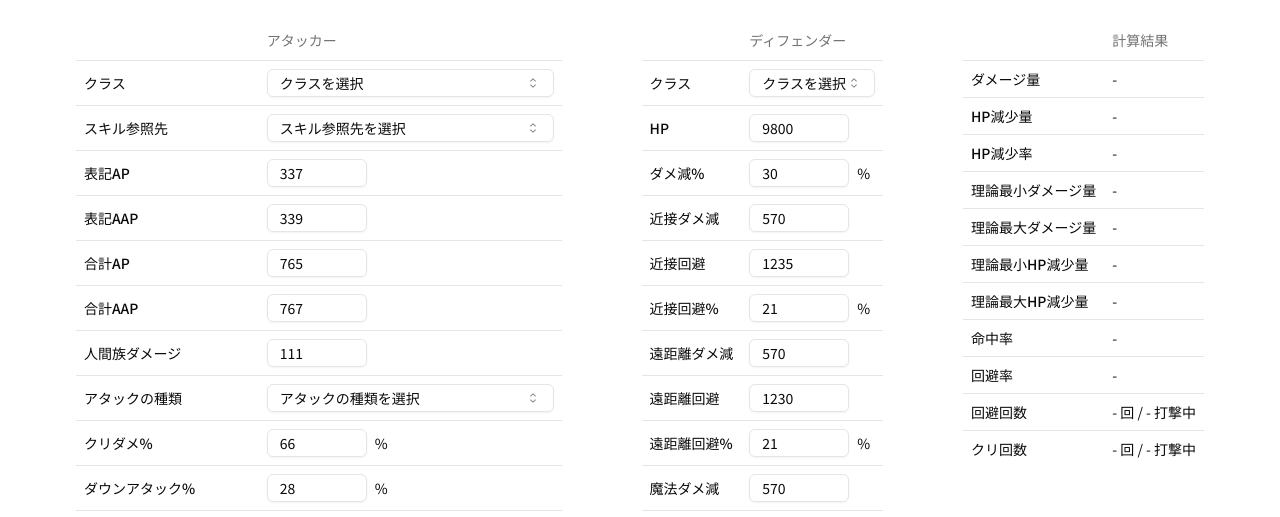
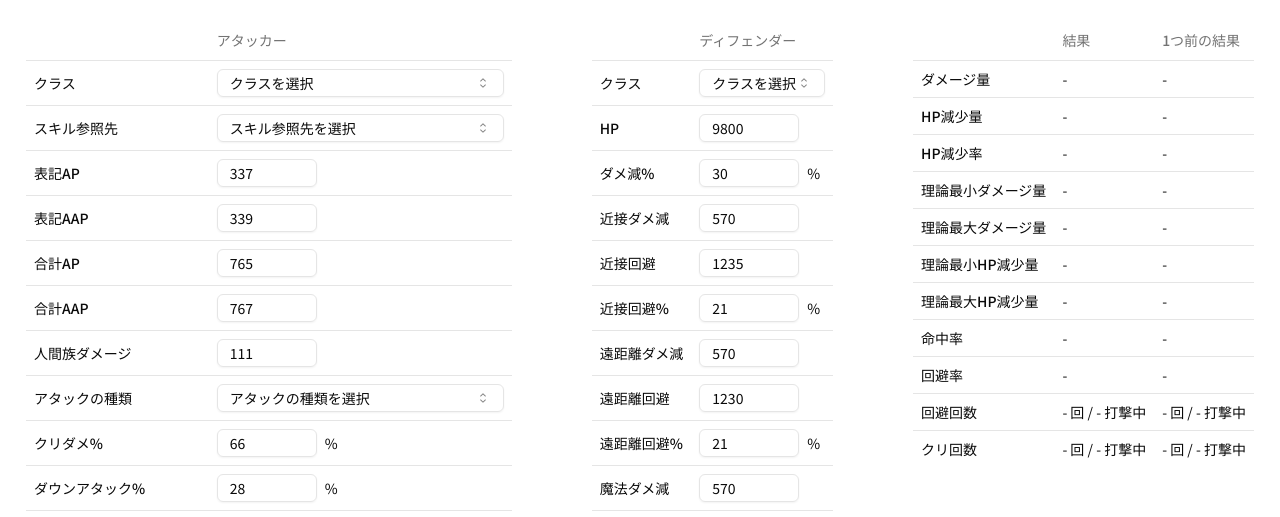
Before and after one commit to Lejenay/bdo-pvp-dmg-calc, a Next.js app: page / in a window 1280 px wide. Shown: the top 517 px of the page. Built offline with nearby package versions, Linux system fonts and the light colour scheme; no server answers; what hono would draw is missing.

Commit message:
feat: prev result table

```diff
--- a/app/infoPanel.tsx
+++ b/app/infoPanel.tsx
@@ -5,7 +5,7 @@ import DefenderTable from "./defender-table";
 import { useEffect, useState } from "react";
 import { initialAttackerData } from "@/static/init-attacker-data";
 import { Button } from "@/components/ui/button";
-import { useGetDamage } from "@/hooks/use-get-damage";
+import { DamageCalculationResultType, useGetDamage } from "@/hooks/use-get-damage";
 import { initialDefenderData } from "@/static/init-defender-data";
 import { toast } from "@/hooks/use-toast";
 import ResultTable from "./result-table";
@@ -13,6 +13,8 @@ import ResultTable from "./result-table";
 const InfoPanel = () => {
   const [attackerData, setAttackerData] = useState(initialAttackerData);
   const [defenderData, setDefenderData] = useState(initialDefenderData);
+  const [currentDamageData, setCurrentDamageData] = useState<DamageCalculationResultType>();
+  const [previousDamageData, setPreviousDamageData] = useState<DamageCalculationResultType>();
 
   const handleAttackerInputChange =
     (key: string, value: string | number) => {
@@ -53,6 +55,13 @@ const InfoPanel = () => {
   };
 
   useEffect(() => {
+    if (damageData) {
+      setPreviousDamageData(currentDamageData);
+      setCurrentDamageData(damageData);
+    }
+  }, [damageData]);
+
+  useEffect(() => {
     if (error) {
       toast({
         variant: "destructive",
@@ -80,7 +89,7 @@ const InfoPanel = () => {
           {isPending ? "計算中..." : "計算"}
         </Button>
       </div>
-      <ResultTable data={damageData} />
+      <ResultTable curData={currentDamageData} prvData={previousDamageData}/>
     </div>
   );
 }
--- a/app/result-table.tsx
+++ b/app/result-table.tsx
@@ -3,10 +3,11 @@ import { Table, TableHeader, TableRow, TableHead, TableBody, TableCell } from "@
 import { DamageCalculationResultType } from "@/hooks/use-get-damage";
 
 type Props = {
-  data: DamageCalculationResultType | undefined;
+  curData: DamageCalculationResultType | undefined;
+  prvData: DamageCalculationResultType | undefined;
 }
 
-const ResultTable = ({ data }: Props) => {
+const ResultTable = ({ curData, prvData }: Props) => {
   // Helper function to format percentage values
   const formatPercentage = (value: number | undefined) => {
     if (value === undefined) return '-';
@@ -25,53 +26,65 @@ const ResultTable = ({ data }: Props) => {
         <TableHeader>
           <TableRow>
             <TableHead></TableHead>
-            <TableHead>計算結果</TableHead>
+            <TableHead>結果</TableHead>
+            <TableHead>1つ前の結果</TableHead>
           </TableRow>
         </TableHeader>
         <TableBody>
           <TableRow>
             <TableCell className="font-medium">ダメージ量</TableCell>
-            <TableCell>{formatNumber(data?.damage)}</TableCell>
+            <TableCell>{formatNumber(curData?.damage)}</TableCell>
+            <TableCell>{formatNumber(prvData?.damage)}</TableCell>
           </TableRow>
           <TableRow>
             <TableCell className="font-medium">HP減少量</TableCell>
-            <TableCell>{formatNumber(data?.hpLoss)}</TableCell>
+            <TableCell>{formatNumber(curData?.hpLoss)}</TableCell>
+            <TableCell>{formatNumber(prvData?.hpLoss)}</TableCell>
           </TableRow>
           <TableRow>
             <TableCell className="font-medium">HP減少率</TableCell>
-            <TableCell>{formatPercentage(data?.hpLossRate)}</TableCell>
+            <TableCell>{formatPercentage(curData?.hpLossRate)}</TableCell>
+            <TableCell>{formatPercentage(prvData?.hpLossRate)}</TableCell>
           </TableRow>
           <TableRow>
             <TableCell className="font-medium">理論最小ダメージ量</TableCell>
-            <TableCell>{formatNumber(data?.minDamage)}</TableCell>
+            <TableCell>{formatNumber(curData?.minDamage)}</TableCell>
+            <TableCell>{formatNumber(prvData?.minDamage)}</TableCell>
           </TableRow>
           <TableRow>
             <TableCell className="font-medium">理論最大ダメージ量</TableCell>
-            <TableCell>{formatNumber(data?.maxDamage)}</TableCell>
+            <TableCell>{formatNumber(curData?.maxDamage)}</TableCell>
+            <TableCell>{formatNumber(prvData?.maxDamage)}</TableCell>
           </TableRow>
           <TableRow>
             <TableCell className="font-medium">理論最小HP減少量</TableCell>
-            <TableCell>{formatNumber(data?.minHpLoss)}</TableCell>
+            <TableCell>{formatNumber(curData?.minHpLoss)}</TableCell>
+            <TableCell>{formatNumber(prvData?.minHpLoss)}</TableCell>
           </TableRow>
           <TableRow>
             <TableCell className="font-medium">理論最大HP減少量</TableCell>
-            <TableCell>{formatNumber(data?.maxHpLoss)}</TableCell>
+            <TableCell>{formatNumber(curData?.maxHpLoss)}</TableCell>
+            <TableCell>{formatNumber(prvData?.maxHpLoss)}</TableCell>
           </TableRow>
           <TableRow>
             <TableCell className="font-medium">命中率</TableCell>
-            <TableCell>{formatPercentage(data?.hitRate)}</TableCell>
+            <TableCell>{formatPercentage(curData?.hitRate)}</TableCell>
+            <TableCell>{formatPercentage(prvData?.hitRate)}</TableCell>
           </TableRow>
           <TableRow>
             <TableCell className="font-medium">回避率</TableCell>
-            <TableCell>{formatPercentage(data?.evasionRate)}</TableCell>
+            <TableCell>{formatPercentage(curData?.evasionRate)}</TableCell>
+            <TableCell>{formatPercentage(prvData?.evasionRate)}</TableCell>
           </TableRow>
           <TableRow>
             <TableCell className="font-medium">回避回数</TableCell>
-            <TableCell>{formatNumber(data?.evasionCount)} 回 / {formatNumber(data?.skillDamageHitTimes)} 打撃中</TableCell>
+            <TableCell>{formatNumber(curData?.evasionCount)} 回 / {formatNumber(curData?.skillDamageHitTimes)} 打撃中</TableCell>
+            <TableCell>{formatNumber(prvData?.evasionCount)} 回 / {formatNumber(prvData?.skillDamageHitTimes)} 打撃中</TableCell>
           </TableRow>
           <TableRow>
             <TableCell className="font-medium">クリ回数</TableCell>
-            <TableCell>{formatNumber(data?.criticalCount)} 回 / {formatNumber(data?.skillDamageHitTimes)} 打撃中</TableCell>
+            <TableCell>{formatNumber(curData?.criticalCount)} 回 / {formatNumber(curData?.skillDamageHitTimes)} 打撃中</TableCell>
+            <TableCell>{formatNumber(prvData?.criticalCount)} 回 / {formatNumber(prvData?.skillDamageHitTimes)} 打撃中</TableCell>
           </TableRow>
         </TableBody>
       </Table>
```
